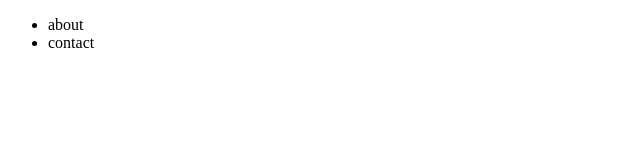
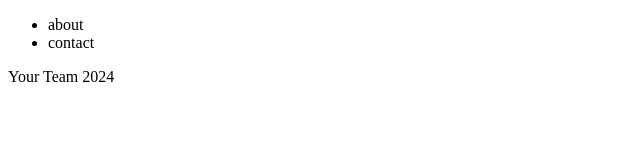
Before and after one commit to silpakopparthi/Responsive-Debrief, a plain HTML site: page index.html in a window 1280 px wide. Shown: the whole page, without its empty margins (0-640 px from the left). Drawn offline with Linux system fonts and the light colour scheme.

Commit message:
added footer

```diff
--- a/index.html
+++ b/index.html
@@ -14,5 +14,6 @@
         </ul>
     </nav>
 
+    <footer>Your Team 2024</footer>
 </body>
 </html>
```
